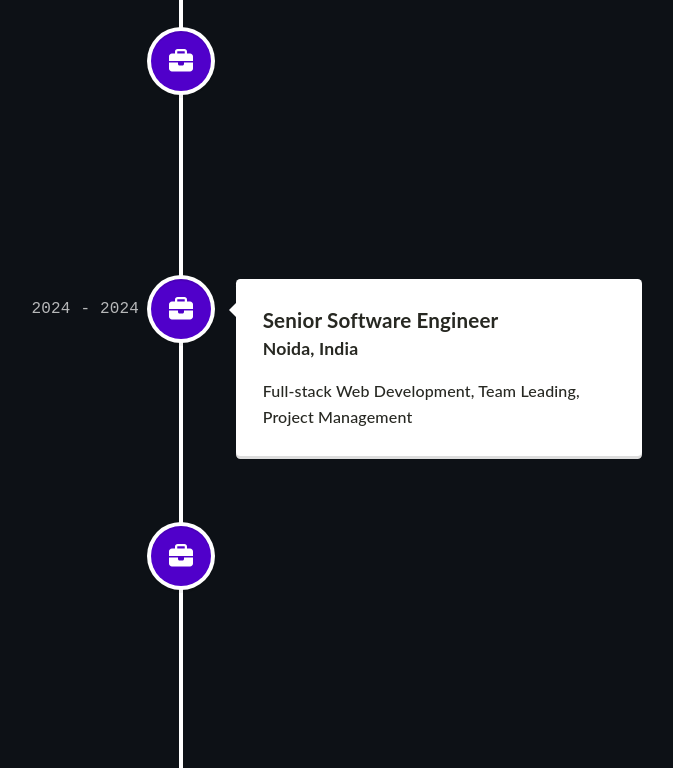
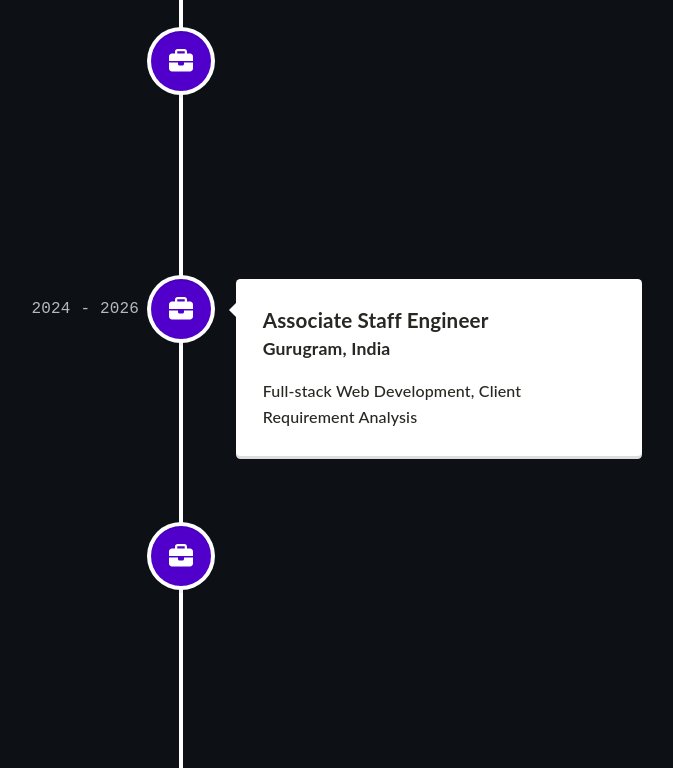
Before and after one commit to goyalsushant/goyalsushant.github.io, a React (Vite) app: page / in a window 1280 px wide. Shown: the part 1500-2268 px from the top of the page, without its empty margins (459-1132 px from the left). Built offline with nearby package versions, Linux system fonts and the light colour scheme.

Commit message:
Update timeline

```diff
--- a/src/components/Timeline.tsx
+++ b/src/components/Timeline.tsx
@@ -19,7 +19,21 @@
             className="vertical-timeline-element--work"
             contentStyle={{ background: "white", color: "rgb(39, 40, 34)" }}
             contentArrowStyle={{ borderRight: "7px solid  white" }}
-            date="2024 - Present"
+            date="2026 - Present"
+            iconStyle={{ background: "#5000ca", color: "rgb(39, 40, 34)" }}
+            icon={<FontAwesomeIcon icon={faBriefcase} />}
+          >
+            <h3 className="vertical-timeline-element-title">
+              Staff Engineer
+            </h3>
+            <h4 className="vertical-timeline-element-subtitle">Gurugram, India</h4>
+            <p>Full-stack Web Development, Team Lead, Project Management</p>
+          </VerticalTimelineElement>
+          <VerticalTimelineElement
+            className="vertical-timeline-element--work"
+            contentStyle={{ background: "white", color: "rgb(39, 40, 34)" }}
+            contentArrowStyle={{ borderRight: "7px solid  white" }}
+            date="2024 - 2026"
             iconStyle={{ background: "#5000ca", color: "rgb(39, 40, 34)" }}
             icon={<FontAwesomeIcon icon={faBriefcase} />}
           >
@@ -27,7 +41,7 @@
               Associate Staff Engineer
             </h3>
             <h4 className="vertical-timeline-element-subtitle">Gurugram, India</h4>
-            <p>Full-stack Web Development, Team Leading, Project Management</p>
+            <p>Full-stack Web Development, Client Requirement Analysis</p>
           </VerticalTimelineElement>
           <VerticalTimelineElement
             className="vertical-timeline-element--work"
```
